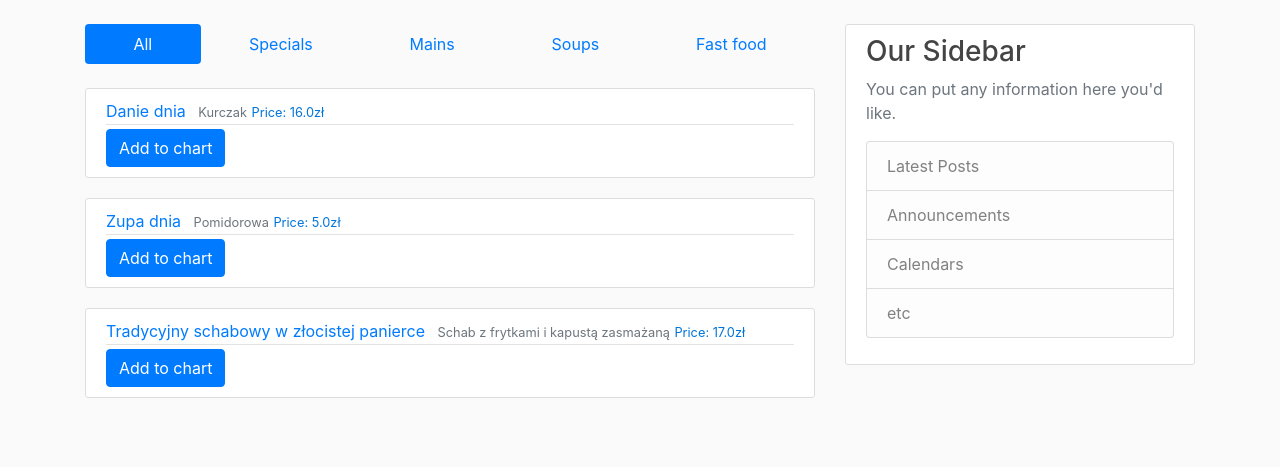
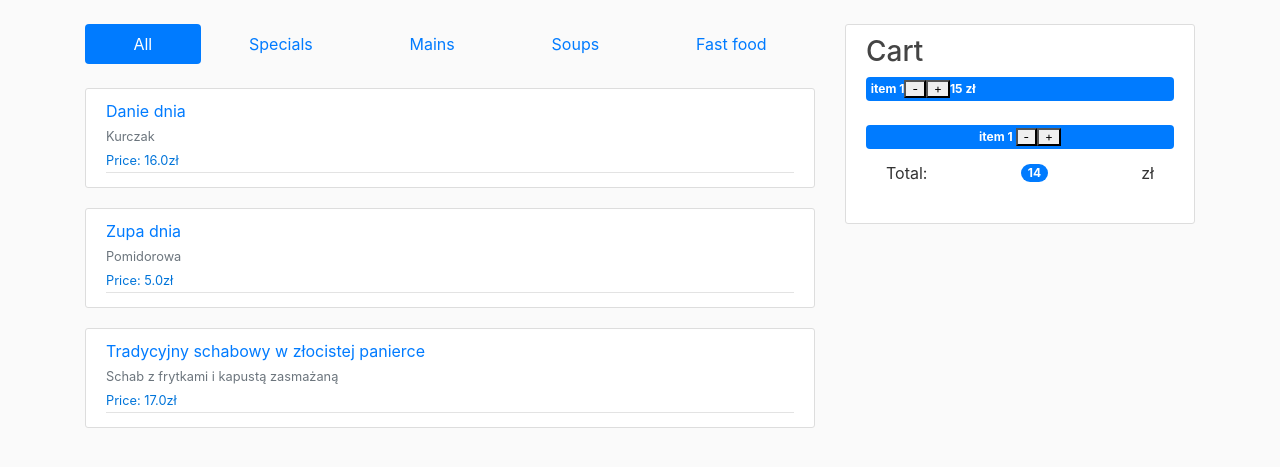
Before and after one commit to Guldier/Guldier, a Django app: page / in a window 1280 px wide. Shown: the part 56-523 px from the top of the page. Run offline with Django 3.2, Linux system fonts and the light colour scheme; a user stored in the database is signed in; data comes from the database, SQL or seed files in the repository; some libraries are stand-ins or nearby versions.

Commit message:
zmiany pierwsze w domu

```diff
--- a/shop/admin.py
+++ b/shop/admin.py
@@ -1,6 +1,7 @@
 from django.contrib import admin
-from .models import Dish
+from .models import Dish, AddOn, Composition
 
 admin.site.register(Dish)
-
+admin.site.register(AddOn)
+admin.site.register(Composition)
 # Register your models here.
--- a/shop/models.py
+++ b/shop/models.py
@@ -11,11 +11,26 @@ class Dish(models.Model):
     def __str__(self):
         return f'{self.name}'
 
+class AddOn(models.Model):
+    name = models.CharField(max_length=100)
+    price = models.FloatField()
+    addon_type = models.CharField(max_length=20)
+
+    def __str__(self):
+        return f'{self.name}'
+
+class Composition(models.Model):
+    dish = models.ForeignKey(Dish, on_delete=models.CASCADE)
+    addon = models.ForeignKey(AddOn, on_delete=models.CASCADE)
+
+    def __str__(self):
+        return f'{self.dish} + {self.addon}'
+
 class Orders(models.Model):
     order_date = models.DateTimeField(auto_now_add=True)
     user = models.ForeignKey(User, on_delete=models.CASCADE)
-    dish = models.ForeignKey(Dish, on_delete=models.CASCADE)
+    composition = models.ForeignKey(Composition, on_delete=models.CASCADE)
 
 class Chart(models.Model):
     user = models.ForeignKey(User, on_delete=models.CASCADE)
-    dish = models.ForeignKey(Dish, on_delete=models.CASCADE)
+    composition = models.ForeignKey(Composition, on_delete=models.CASCADE)
--- a/shop/templates/shop/base.html
+++ b/shop/templates/shop/base.html
@@ -62,13 +62,15 @@
             <div class="col-md-4">
                 {% if user.is_authenticated %}
                     <div class="content-section">
-                        <h3>Our Sidebar</h3>
-                        <p class='text-muted'>You can put any information here you'd like.
-                            <ul class="list-group">
-                                <li class="list-group-item list-group-item-light">Latest Posts</li>
-                                <li class="list-group-item list-group-item-light">Announcements</li>
-                                <li class="list-group-item list-group-item-light">Calendars</li>
-                                <li class="list-group-item list-group-item-light">etc</li>
+                        <h3>Cart</h3>
+                            <ul class="list-group list-group-flush">
+                                <span class="badge badge-primary d-flex align-items-center"> item 1 <button>-</button><button>+</button> 15 zł </span>
+                                <br>
+                                <span class="badge badge-primary"> item 1 <button>-</button><button>+</button></span>
+
+                                <li class="list-group-item d-flex justify-content-between align-items-center">Total:
+                                <span class="badge badge-primary badge-pill">14</span> zł
+                                </li>
                             </ul>
                         </p>
                     </div>
--- a/shop/templates/shop/home.html
+++ b/shop/templates/shop/home.html
@@ -45,12 +45,24 @@
     <article class="media content-section">
         <div class="media-body">
             <div class="article-metadata">
-                <a class="mr-2" href="#">{{ menu.name }}</a>
-                <small class="text-muted">{{ menu.ingredient }}</small>
+                <a class="mr-2" href="{% url 'shop-open-dish' menu.id %}">{{ menu.name }}</a><br>
+                <small class="text-muted">{{ menu.ingredient }}</small><br>
                 <small class="article-content" style='color:#0074d9'>Price: {{ menu.price }}zł</small>
             </div>
             {% if user.is_authenticated %}
-                <a class="btn btn-primary" style="color:white" href="#"> Add to chart</a>
+                {% if addon %}
+                    <div class="input-group mb-2">
+                        <div class="input-group-prepend">
+                            <label class="input-group-text" for="inputGroupSelect01">Options</label>
+                        </div>
+                        <select class="custom-select" id="inputGroupSelect01">
+                            {% for add in addon %}
+                                <option selected>{{ add.name }}</option>
+                            {% endfor %}
+                        </select>
+                    </div>
+                    <a class="btn btn-primary" style="color:white" href="#"> Add to chart</a>
+                {% endif %}
             {% endif %}
         </div>
     </article>
--- a/shop/urls.py
+++ b/shop/urls.py
@@ -1,11 +1,13 @@
 from django.urls import path
 from . import views
 from .views import (
-    select_type
+    select_type,
+    open_dish
 )
 
 urlpatterns = [
     path('', views.home, name='shop-home'),
     path('about/', views.about, name='shop-about'),
     path('select_type/<str:type>/', select_type, name='shop-select'),
+    path('open_dish/<int:dish>/', open_dish, name='shop-open-dish'),
 ]
--- a/shop/views.py
+++ b/shop/views.py
@@ -1,13 +1,17 @@
 from django.shortcuts import render, redirect
 from django.contrib import messages
 from django.contrib.auth.decorators import login_required
-from .models import Dish
+from .models import (
+    Dish,
+    AddOn
+)
 
+title = 'Home'
 
 def home (request):
     context = {
         'dish': Dish.objects.all(),
-        'title': 'Home',
+        'title': title,
         'type': 'all'
     }
     return render(request, 'shop/home.html',context)
@@ -23,7 +27,21 @@ def select_type(request, type):
     else:
         context ={
             'dish':Dish.objects.filter(dish_type = type),
-            'title': 'Home',
+            'title': title,
             'type': type
         }
         return render(request, 'shop/home.html',context)
+
+def open_dish(request, dish):
+    context = {
+        'dish': Dish.objects.filter(id=dish),
+        'titele': title,
+        'addon': AddOn.objects.filter(addon_type='first')
+    }
+    return render(request, 'shop/home.html', context)
+
+def add_to_cart(request, dish, addon):
+    #addtoTempCart
+    #selectFromTempCart
+    #render
+    return
```
Also changed, not shown: db.sqlite3, shop/migrations/0003_auto_20200820_1856.py (added).
